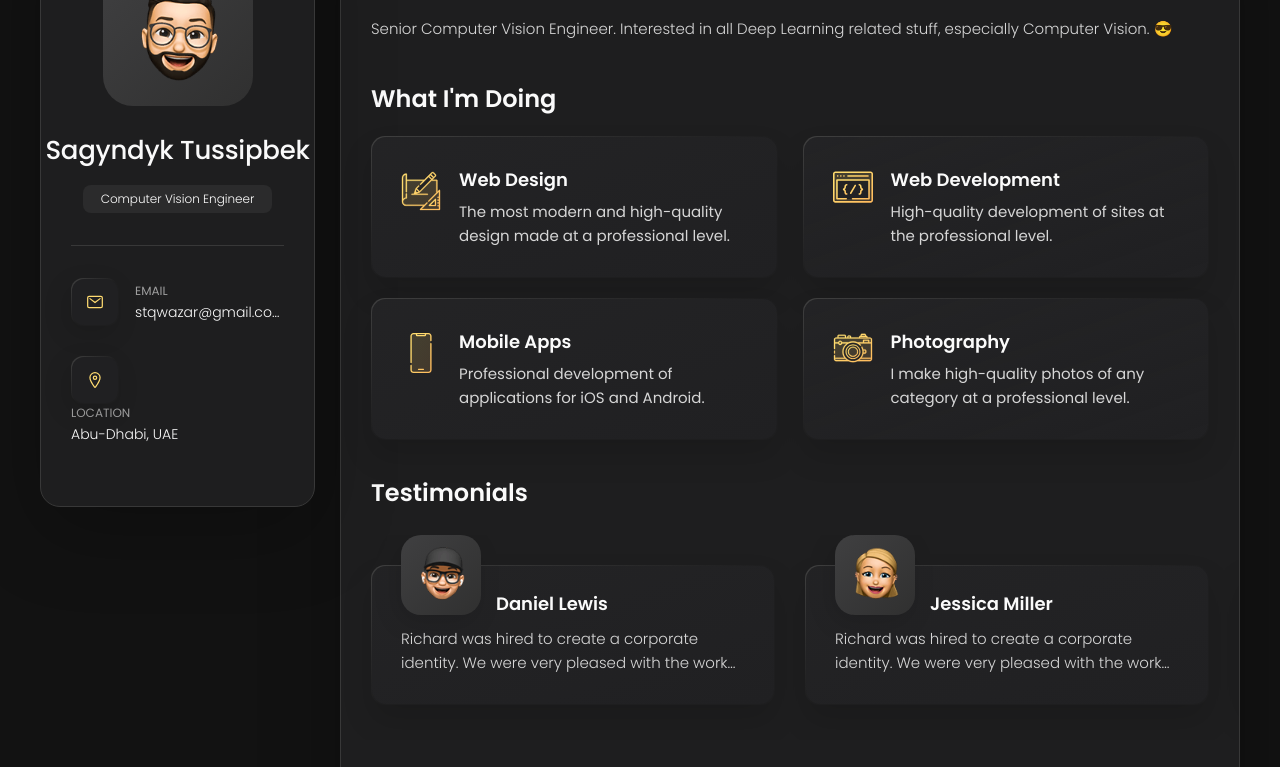
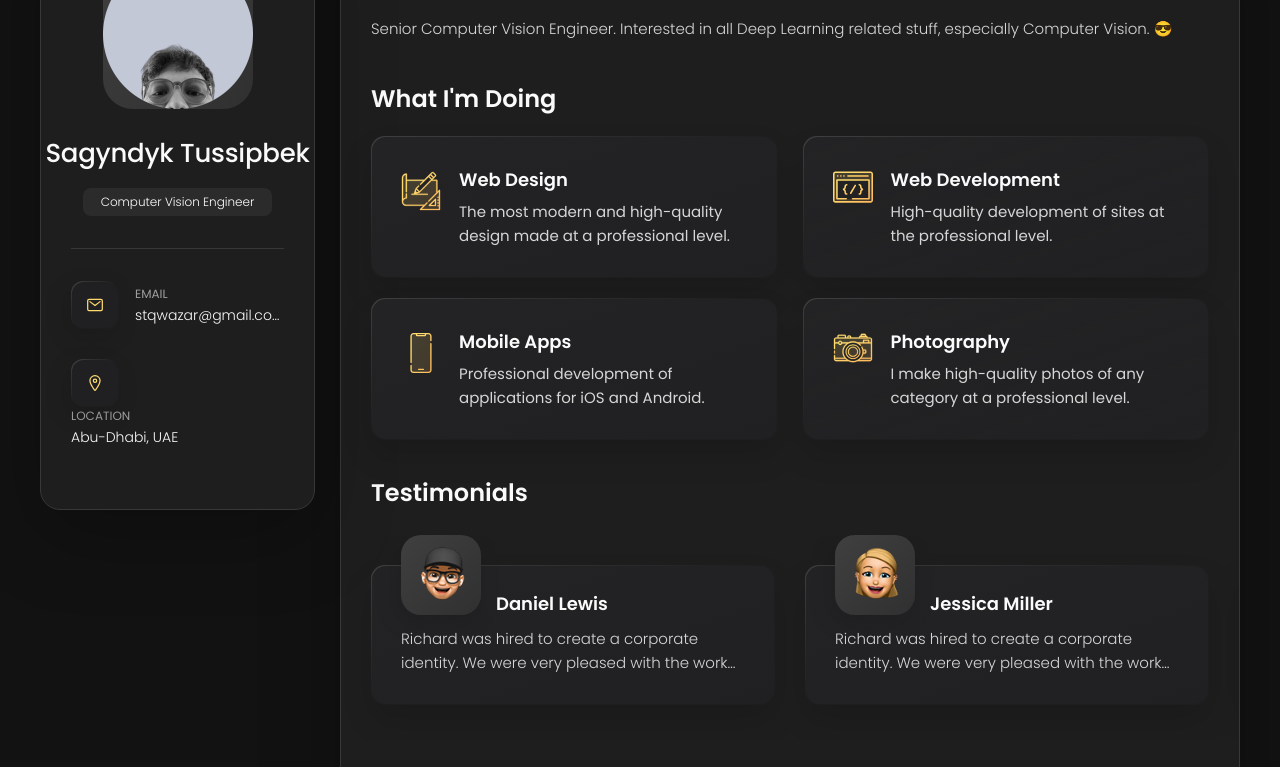
Before and after one commit to stqwzr/stqwzr.github.io, a plain HTML site: page index.html in a window 1280 px wide. Shown: the part 162-929 px from the top of the page. Drawn offline with nearby package versions, Linux system fonts and the light colour scheme.

Commit message:
add my photo

```diff
--- a/index.html
+++ b/index.html
@@ -42,7 +42,7 @@
       <div class="sidebar-info">
 
         <figure class="avatar-box">
-          <img src="./assets/images/my-avatar.png" alt="Sagyndyk Tussipbek" width="80">
+          <img src="./assets/images/saga-avatar.png" alt="Sagyndyk Tussipbek" width="80">
         </figure>
 
         <div class="info-content">
```
Also changed, not shown: assets/images/saga-avatar.png (added), 2 other files.
